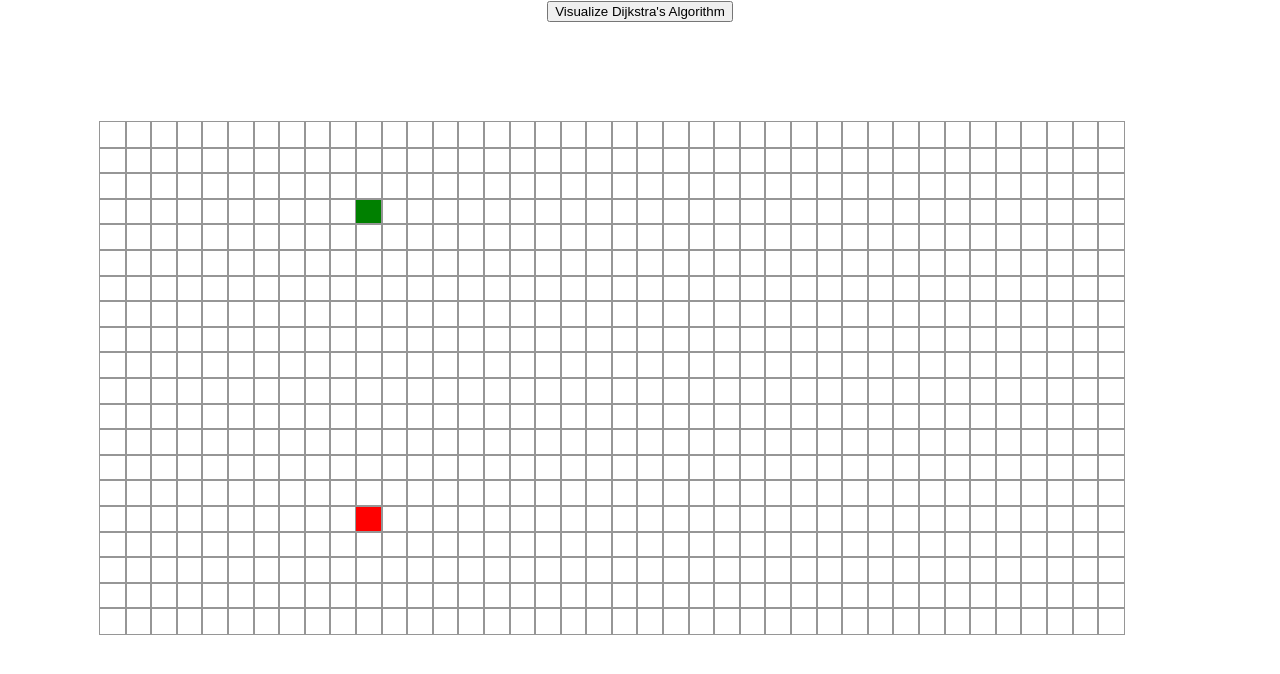
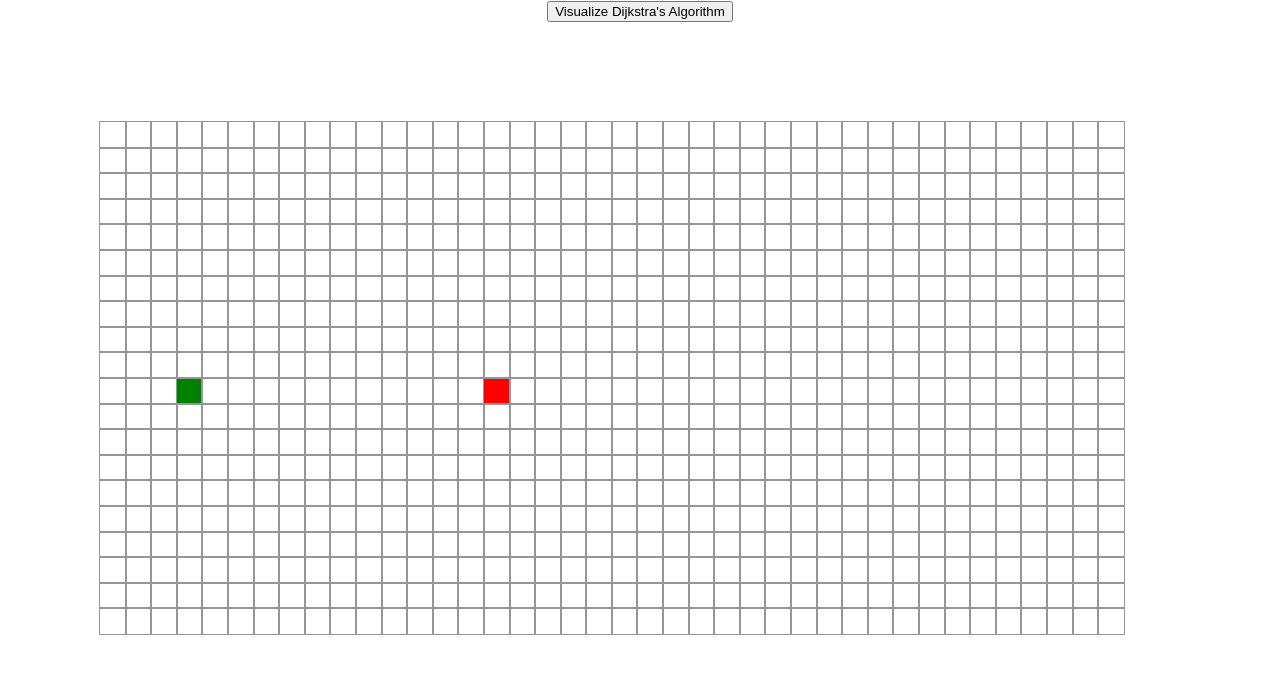
Before and after one commit to johnsonphan95/pathfindee, a React (Create React App) app: page / in a window 1280 px wide. Shown: the top 674 px of the page. Built offline with nearby package versions, Linux system fonts and the light colour scheme.

Commit message:
Fix bug with getUnvisitedNeighbors and added NodeObjects

```diff
--- a/src/components/PathFinder.jsx
+++ b/src/components/PathFinder.jsx
@@ -1,12 +1,14 @@
 import React, { useState, useEffect } from "react";
 import Node from "./Node";
+import NodeObject from "../utils/node";
 import {
   START_NODE_ROW,
   START_NODE_COL,
   END_NODE_ROW,
   END_NODE_COL,
-  createNode
-} from "../utils/util";
+  ROW,
+  COL
+} from "../utils/constants";
 import {
   dijkstra,
   getNodesInShortestPathOrder
@@ -24,13 +26,14 @@ const Visualizer = () => {
 
   const getInitialGrid = () => {
     const grid = [];
-    for (let col = 0; col < 40; col++) {
+    for (let col = 0; col < COL; col++) {
       const curr = [];
-      for (let row = 0; row < 20; row++) {
-        curr.push(createNode(col, row));
+      for (let row = 0; row < ROW; row++) {
+        curr.push(new NodeObject(col, row));
       }
       grid.push(curr);
     }
+    console.log(grid);
     return grid;
   };
 
@@ -64,6 +67,7 @@ const Visualizer = () => {
     const startNode = grid[START_NODE_COL][START_NODE_ROW];
     console.log(startNode);
     const finishNode = grid[END_NODE_COL][END_NODE_ROW];
+    console.log(finishNode);
     if (startNode.visited && finishNode.visited) return;
     const visitedNodesInOrder = dijkstra(grid, startNode, finishNode);
     const nodesInShortestPathOrder = getNodesInShortestPathOrder(finishNode);
@@ -73,13 +77,13 @@ const Visualizer = () => {
   const displayGrid = () => {
     return grid.map((col, colIdx) => (
       <div className="col" key={colIdx}>
-        {col.map((node, rowIdx) => {
+        {col.map(node => {
           const { row, col, end, start, wall } = node;
           return (
             <Node
-              key={colIdx}
-              row={rowIdx}
-              col={colIdx}
+              key={row}
+              row={row}
+              col={col}
               start={start}
               end={end}
               wall={wall}
--- a/src/utils/algorithms/dijkstra.js
+++ b/src/utils/algorithms/dijkstra.js
@@ -25,10 +25,10 @@ export const dijkstra = (grid, startNode, endNode) => {
 const getUnvisitedNeighbors = (node, grid) => {
   const neighbors = [];
   const { row, col } = node;
-  if (row > 0) neighbors.push(grid[row - 1][col]);
-  if (row < grid.length - 1) neighbors.push(grid[row + 1][col]);
-  if (col > 0) neighbors.push(grid[row][col - 1]);
-  if (col < grid[0].length - 1) neighbors.push(grid[row][col + 1]);
+  if (row > 0) neighbors.push(grid[col][row - 1]);
+  if (row < grid[0].length - 1) neighbors.push(grid[col][row + 1]);
+  if (col > 0) neighbors.push(grid[col - 1][row]);
+  if (col < grid.length - 1) neighbors.push(grid[col + 1][row]);
   return neighbors.filter(neighbor => !neighbor.visited);
 };
 
--- /dev/null
+++ b/src/utils/constants.js
@@ -0,0 +1,6 @@
+export const START_NODE_ROW = 10;
+export const START_NODE_COL = 3;
+export const END_NODE_ROW = 10;
+export const END_NODE_COL = 15;
+export const ROW = 20;
+export const COL = 40;
--- /dev/null
+++ b/src/utils/node.js
@@ -0,0 +1,22 @@
+import {
+  START_NODE_ROW,
+  START_NODE_COL,
+  END_NODE_ROW,
+  END_NODE_COL
+} from "./constants";
+
+class NodeObject {
+  constructor(col, row) {
+    this.col = col;
+    this.row = row;
+    this.visited = false;
+    this.distance = Infinity;
+    this.prev = null;
+    this.start = this.row === START_NODE_ROW && this.col === START_NODE_COL;
+    this.end = this.row === END_NODE_ROW && this.col === END_NODE_COL;
+    this.wall = false;
+    this.seen = false;
+  }
+}
+
+export default NodeObject;
--- a/src/utils/util.js
+++ /dev/null
@@ -1,18 +0,0 @@
-export const START_NODE_ROW = 10;
-export const START_NODE_COL = 3;
-export const END_NODE_ROW = 10;
-export const END_NODE_COL = 15;
-
-export const createNode = (row, col) => {
-  return {
-    row,
-    col,
-    visited: false,
-    distance: Infinity,
-    prev: null,
-    start: row === START_NODE_ROW && col === START_NODE_COL,
-    end: row === END_NODE_ROW && col === END_NODE_COL,
-    wall: false,
-    seen: false
-  };
-};
```
